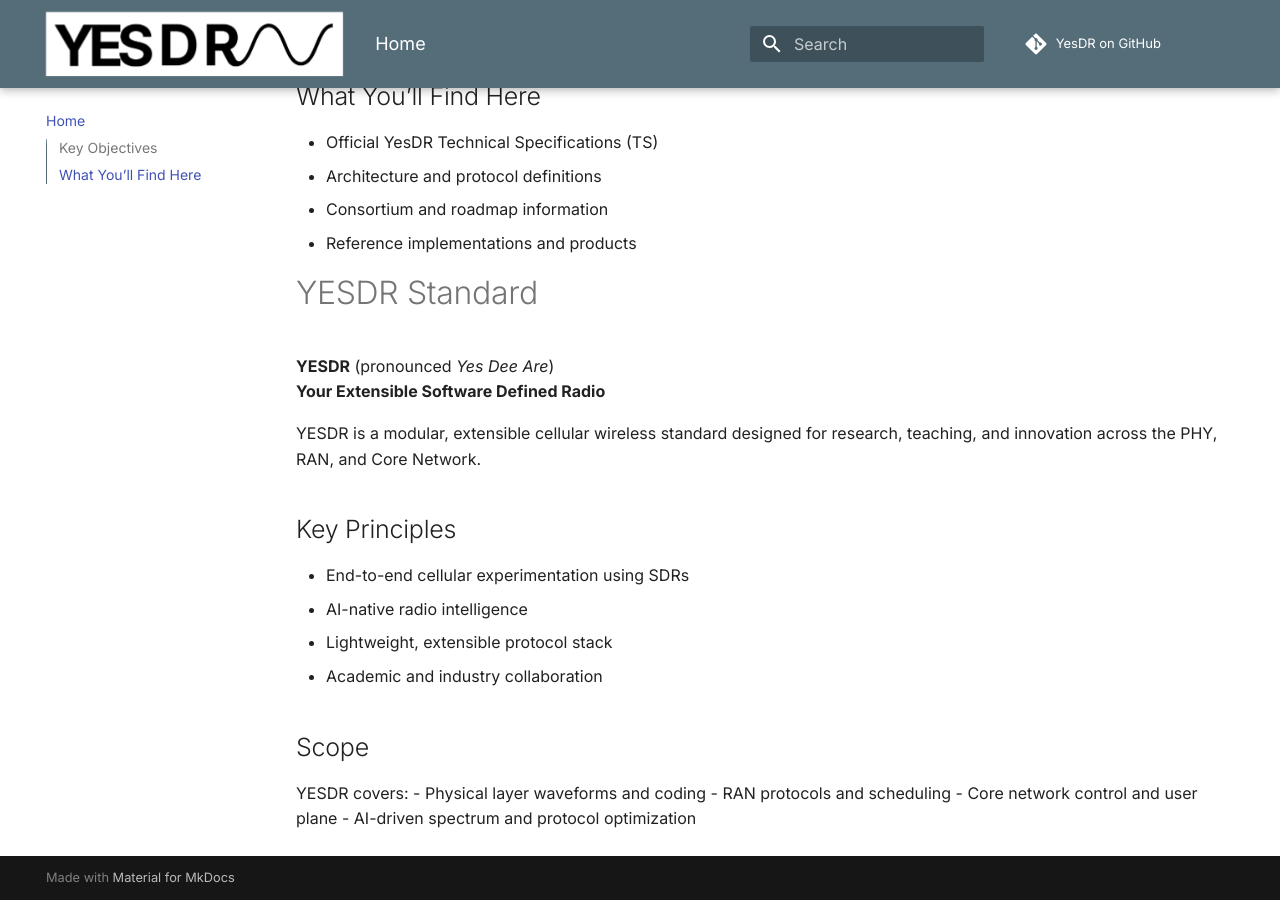
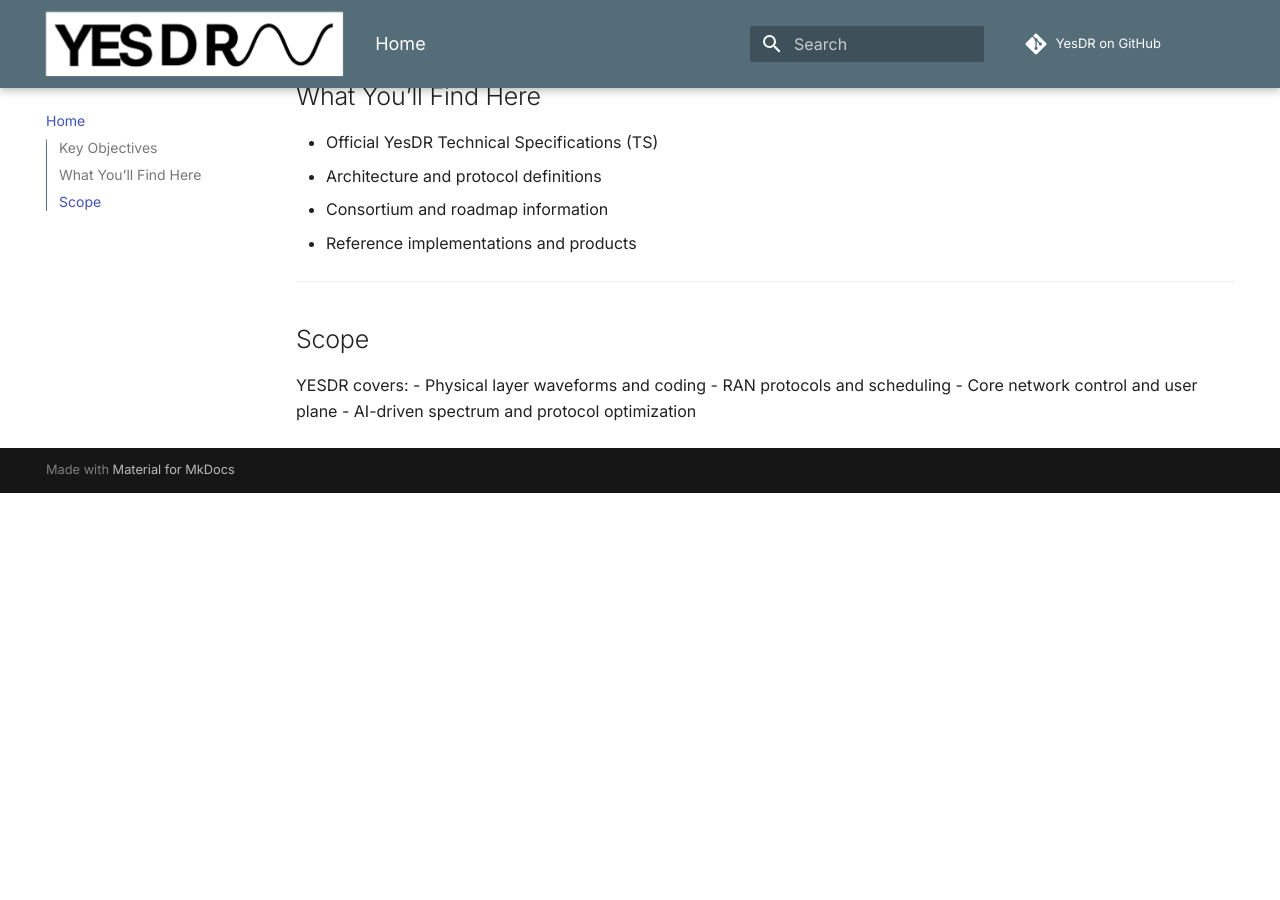
Before and after one commit to chandharlabs/yesdr-standard, an MkDocs documentation site: the page built from docs/index.md, in a window 1280 px wide and 900 px high, scrolled down 807 px. Built offline with MkDocs 1.6.1 and Material for MkDocs 9.7.7, drawn with Linux system fonts in a browser that asks for light colours; comment, search, counter and statistics services are not loaded; after the commit the page ends 1300 px from its top, so only the background shows below that.

Commit message:
Consortium4

```diff
--- a/docs/index.md
+++ b/docs/index.md
@@ -28,22 +28,7 @@ with native support for AI-driven radio intelligence.
 - Consortium and roadmap information
 - Reference implementations and products
 
-
-
-# YESDR Standard
-
-**YESDR** (pronounced *Yes Dee Are*)
-**Your Extensible Software Defined Radio**
-
-YESDR is a modular, extensible cellular wireless standard designed for
-research, teaching, and innovation across the PHY, RAN, and Core Network.
-
-
-## Key Principles
-- End-to-end cellular experimentation using SDRs
-- AI-native radio intelligence
-- Lightweight, extensible protocol stack
-- Academic and industry collaboration
+---
 
 ## Scope
 YESDR covers:
```
Also changed, not shown: 14 other files.
